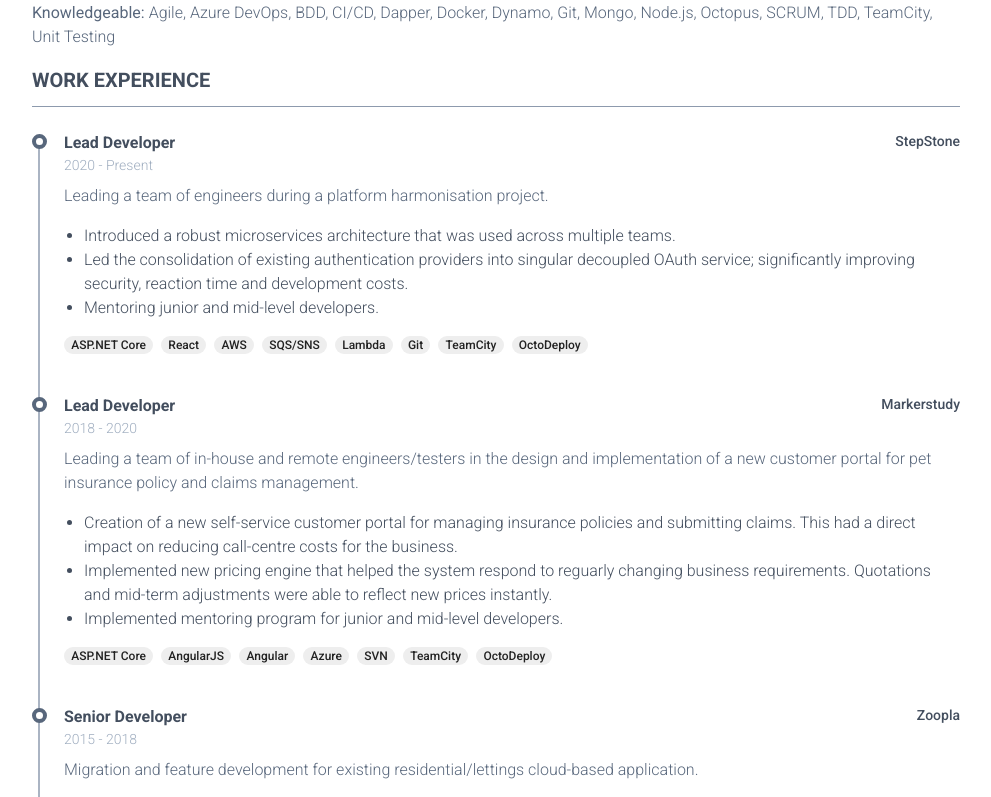
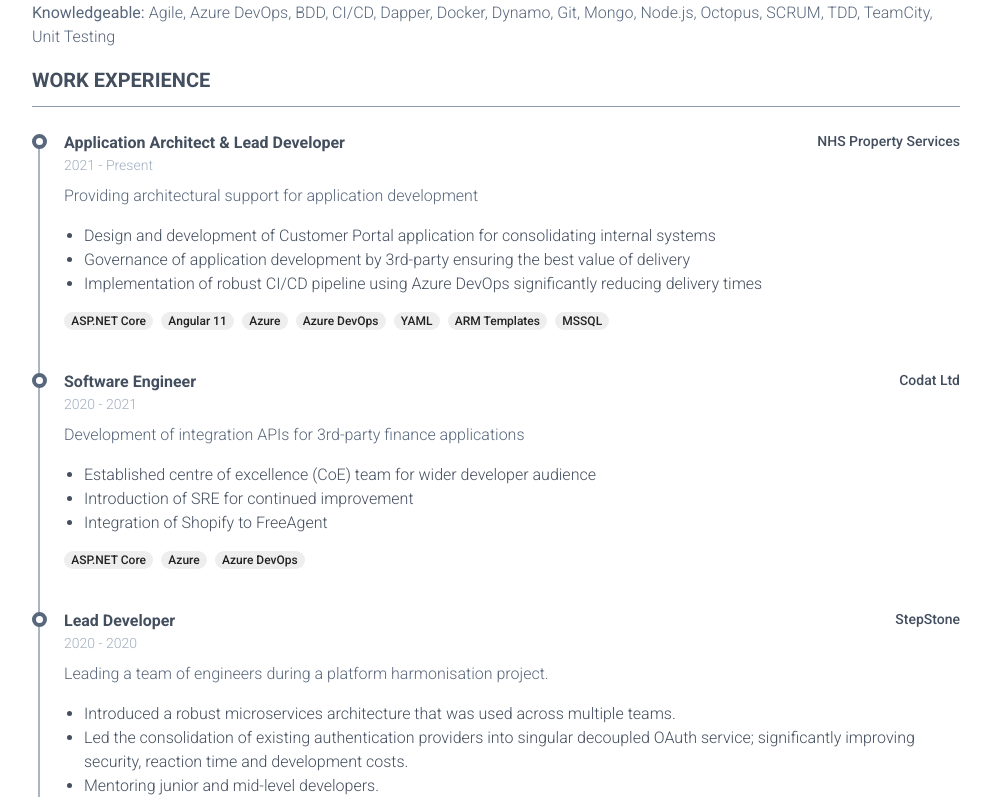
Before and after one commit to mortware/web, a React (Create React App) app: page /resume in a window 1280 px wide. Shown: the part 704-1501 px from the top of the page, without its empty margins (144-1135 px from the left). Built offline with nearby package versions, Linux system fonts and the light colour scheme.

Commit message:
Updated CV details

```diff
--- a/package.json
+++ b/package.json
@@ -8,10 +8,11 @@
     "@fortawesome/free-brands-svg-icons": "^5.15.1",
     "@fortawesome/free-solid-svg-icons": "^5.15.1",
     "@fortawesome/react-fontawesome": "^0.1.11",
+    "moment": "^2.29.1",
     "react": "^17.0.0",
     "react-dom": "^17.0.0",
     "react-router-dom": "^5.2.0",
-    "react-scripts": "3.4.4",
+    "react-scripts": "^4.0.3",
     "react-spring": "^8.0.27"
   },
   "scripts": {
--- a/src/views/Resume/ResumeData.js
+++ b/src/views/Resume/ResumeData.js
@@ -42,12 +42,39 @@
     }
 ]
 
-export const workHistory = [
+export const workHistory = [{
+    title: "Application Architect & Lead Developer",
+    employer: "NHS Property Services",
+    from: "2021-02-01",
+    description: "Providing architectural support for application development",
+    keyNotes: [
+        "Design and development of Customer Portal application for consolidating internal systems",
+        "Governance of application development by 3rd-party ensuring the best value of delivery",
+        "Implementation of robust CI/CD pipeline using Azure DevOps significantly reducing delivery times"
+    ],
+    tags: [
+        "ASP.NET Core", "Angular 11", "Azure", "Azure DevOps", "YAML", "ARM Templates", "MSSQL"
+    ]
+},{
+    title: "Software Engineer",
+    employer: "Codat Ltd",
+    from: "2020-11-02",
+    to: "2021-01-22",
+    description: "Development of integration APIs for 3rd-party finance applications",
+    keyNotes: [
+        "Established centre of excellence (CoE) team for wider developer audience",
+        "Introduction of SRE for continued improvement",
+        "Integration of Shopify to FreeAgent",
+    ],
+    tags: [
+        "ASP.NET Core", "Azure", "Azure DevOps"
+    ]
+},
 {
     title: "Lead Developer",
     employer: "StepStone",
-        from: "2020",
-        to: "Present",
+    from: "2020-07-01",
+    to: "2020-10-16",
     description: "Leading a team of engineers during a platform harmonisation project.",
     keyNotes: [
         "Introduced a robust microservices architecture that was used across multiple teams.",
@@ -60,8 +87,8 @@
 }, {
     title: "Lead Developer",
     employer: "Markerstudy",
-        from: "2018",
-        to: "2020",
+    from: "2018-08-15",
+    to: "2020-04-01",
     description: "Leading a team of in-house and remote engineers/testers in the design and implementation of a new customer portal for pet insurance policy and claims management.",
     keyNotes: [
         "Creation of a new self-service customer portal for managing insurance policies and submitting claims. This had a direct impact on reducing call-centre costs for the business.",
@@ -74,8 +101,8 @@
 }, {
     title: "Senior Developer",
     employer: "Zoopla",
-        from: "2015",
-        to: "2018",
+    from: "2015-05-01",
+    to: "2018-06-15",
     description: "Migration and feature development for existing residential/lettings cloud-based application.",
     keyNotes: [
         "Separation of monolith application into a microservice-based/SOA architecture allowed the business to scale their flagship application.",
@@ -89,8 +116,8 @@
 }, {
     title: "Senior Developer",
     employer: "Red River Software",
-        from: "2011",
-        to: "2015",
+    from: "2011-06-20",
+    to: "2015-02-27",
     description: "Bespoke software development for high-growth businesses, start-ups, investors, and organisations undergoing rapid change and digital transformation.",
     keyNotes: [
         "Design and development of robust single-page web applications with supporting back-end.",
@@ -103,8 +130,8 @@
 }, {
     title: "Software Developer",
     employer: "Basemap",
-        from: "2008",
-        to: "2011",
+    from: "2008-07-01",
+    to: "2011-06-01",
     description: "GIS visualisation for local authority and private business",
     keyNotes: [
         "Lead the design and development of a Windows-based GIS application. An off-the-shelf product for a broad market that allowed users to visually represent and publish geographical data.",
--- a/src/views/Resume/index.js
+++ b/src/views/Resume/index.js
@@ -2,6 +2,8 @@
 import ResumeHeader from './ResumeHeader';
 import * as Data from './ResumeData';
 import Tags from '../../components/Tags';
+import Moment from 'moment';
+
 import './Styles.scss';
 
 const History = ({ key, title, employer, description, from, to, notes, tags }) => {
@@ -77,20 +79,39 @@
                 <Section title="Work Experience">
                     <div className="resume-timeline pl-8">
                         {Data.workHistory
-                            .sort((a, b) => a.to < b.to ? 1 : -1)
+                            .sort((a, b) => a.from < b.from ? 1 : -1)
                             .slice(0, 5)
-                            .map((item, i) =>
-                                <History
+                            .map((item, i) => {
+                                let fromDate = Moment(item.from).format('YYYY');
+                                let toDate = !item.to ? "Present" : Moment(item.to).format('YYYY');
+                                return <History
                                     key={i}
                                     title={item.title}
                                     employer={item.employer}
                                     description={item.description}
-                                    from={item.from}
-                                    to={item.to}
+                                    from={fromDate}
+                                    to={toDate}
                                     notes={item.keyNotes}
                                     tags={item.tags}
                                 />
-                            )}
+                            })}
+                        {Data.workHistory
+                            .sort((a, b) => a.from < b.from ? 1 : -1)
+                            .slice(5)
+                            .map((item, i) => {
+                                let fromDate = Moment(item.from).format('YYYY');
+                                let toDate = !item.to ? "Present" : Moment(item.to).format('YYYY');
+                                return <History
+                                    key={i}
+                                    title={item.title}
+                                    employer={item.employer}
+                                    description={item.description}
+                                    from={fromDate}
+                                    to={toDate}
+                                    notes={[]}
+                                    tags={item.tags}
+                                />
+                            })}
                     </div>
                 </Section>
 
```
Also changed, not shown: 1 other file (tests, documents, lock files or other folders). Lines whose indentation alone changed are shown as unchanged.
